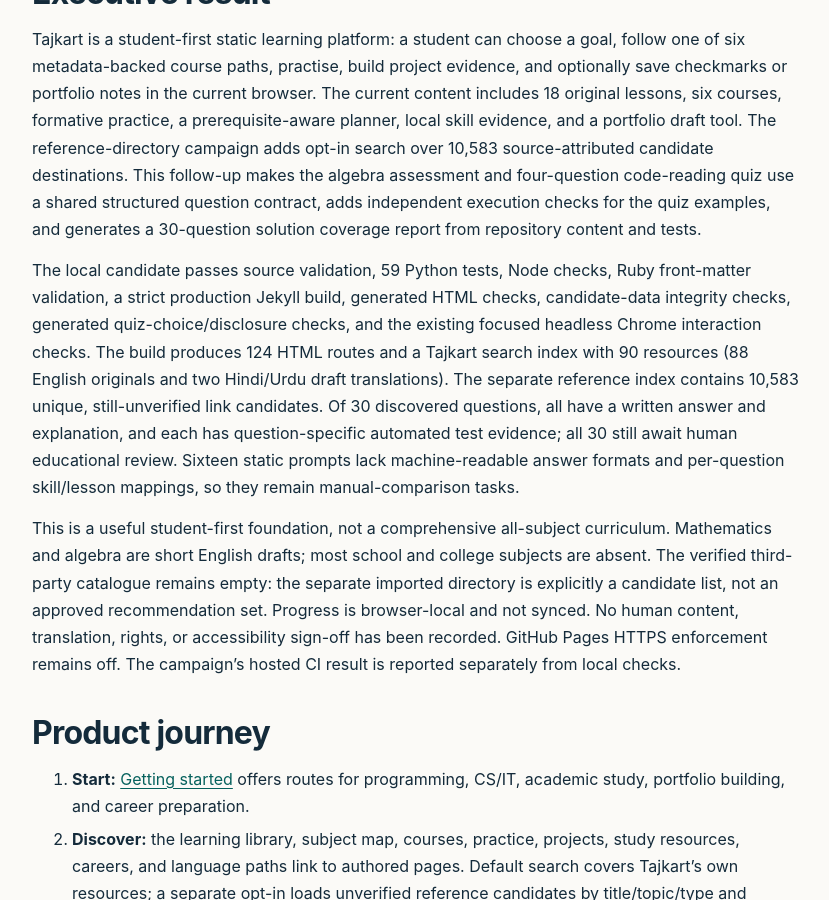
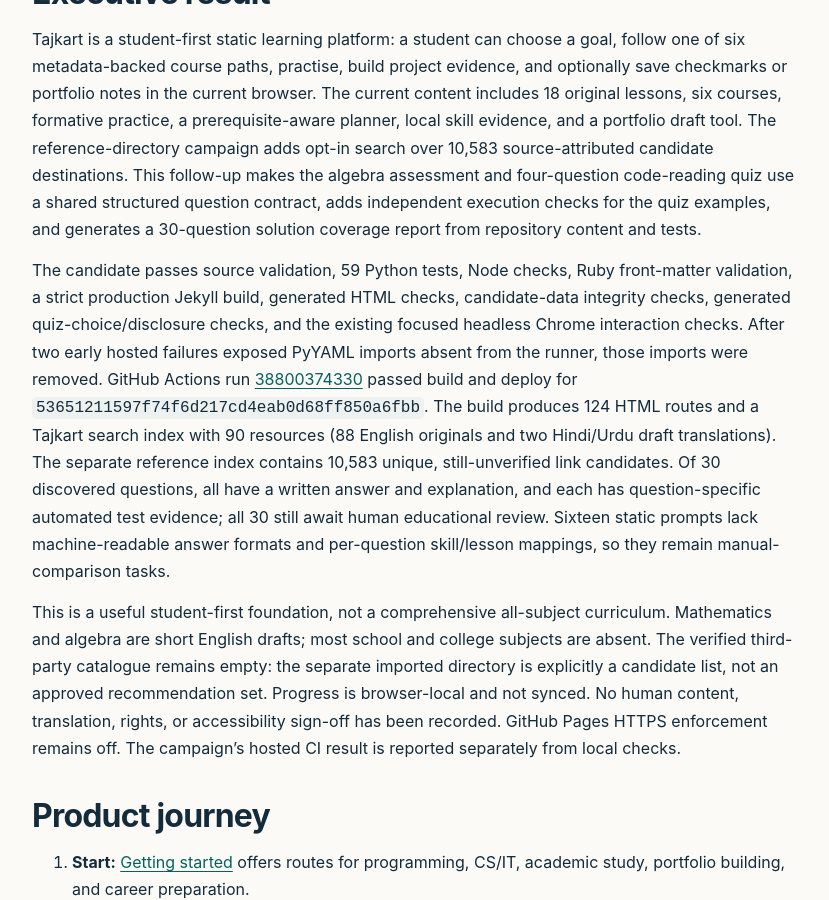
Before and after one commit to shahanishashmi/tajkart-student-hub, a Jekyll site: the page built from docs/MASTER_AUDIT_REPORT.md, in a window 1280 px wide and 900 px high, scrolled down 828 px. Shown: the whole window, without its empty margins (32-861 px from the left). Built offline with Jekyll 4.4.1, drawn with Linux system fonts in a browser that asks for light colours; some of the changed text lies outside the part shown.

Commit message:
Record hosted solution engine verification

```diff
--- a/docs/MASTER_AUDIT_REPORT.md
+++ b/docs/MASTER_AUDIT_REPORT.md
@@ -16,7 +16,7 @@
 
 Tajkart is a student-first static learning platform: a student can choose a goal, follow one of six metadata-backed course paths, practise, build project evidence, and optionally save checkmarks or portfolio notes in the current browser. The current content includes 18 original lessons, six courses, formative practice, a prerequisite-aware planner, local skill evidence, and a portfolio draft tool. The reference-directory campaign adds opt-in search over 10,583 source-attributed candidate destinations. This follow-up makes the algebra assessment and four-question code-reading quiz use a shared structured question contract, adds independent execution checks for the quiz examples, and generates a 30-question solution coverage report from repository content and tests.
 
-The local candidate passes source validation, 59 Python tests, Node checks, Ruby front-matter validation, a strict production Jekyll build, generated HTML checks, candidate-data integrity checks, generated quiz-choice/disclosure checks, and the existing focused headless Chrome interaction checks. The build produces 124 HTML routes and a Tajkart search index with 90 resources (88 English originals and two Hindi/Urdu draft translations). The separate reference index contains 10,583 unique, still-unverified link candidates. Of 30 discovered questions, all have a written answer and explanation, and each has question-specific automated test evidence; all 30 still await human educational review. Sixteen static prompts lack machine-readable answer formats and per-question skill/lesson mappings, so they remain manual-comparison tasks.
+The candidate passes source validation, 59 Python tests, Node checks, Ruby front-matter validation, a strict production Jekyll build, generated HTML checks, candidate-data integrity checks, generated quiz-choice/disclosure checks, and the existing focused headless Chrome interaction checks. After two early hosted failures exposed PyYAML imports absent from the runner, those imports were removed. GitHub Actions run [38800374330](https://github.com/shahanishashmi/tajkart-student-hub/actions/runs/38800374330) passed build and deploy for `53651211597f74f6d217cd4eab0d68ff850a6fbb`. The build produces 124 HTML routes and a Tajkart search index with 90 resources (88 English originals and two Hindi/Urdu draft translations). The separate reference index contains 10,583 unique, still-unverified link candidates. Of 30 discovered questions, all have a written answer and explanation, and each has question-specific automated test evidence; all 30 still await human educational review. Sixteen static prompts lack machine-readable answer formats and per-question skill/lesson mappings, so they remain manual-comparison tasks.
 
 This is a useful student-first foundation, not a comprehensive all-subject curriculum. Mathematics and algebra are short English drafts; most school and college subjects are absent. The verified third-party catalogue remains empty: the separate imported directory is explicitly a candidate list, not an approved recommendation set. Progress is browser-local and not synced. No human content, translation, rights, or accessibility sign-off has been recorded. GitHub Pages HTTPS enforcement remains off. The campaign's hosted CI result is reported separately from local checks.
 
@@ -52,7 +52,7 @@
 | Translation and localization | One Hindi and one Urdu draft translation of the Python variables lesson; Unicode and RTL-aware styles. | **Partial.** Both drafts await fluent review. The 57 locale records belong to the reference snapshot, not Tajkart translations. |
 | Search and discovery | Generated Tajkart index with 90 resources plus a separate 10,583-destination candidate index; opt-in source-locale and topic filters. | **Implemented locally.** The candidate file is lazy-loaded and not included in the default Tajkart search count. Browser, accessibility, and usability review remain open. |
 | Contribution and editorial process | Contribution guide, schemas, review metadata, issue/PR templates, code of conduct, and editorial guidance. | **Partial.** Rights-holder still needs to decide explicit reuse permission for substantial outside contributions. |
-| Validation and maintenance | SHA-pinned Pages workflow, source/schema checks, Python/Node/Ruby checks, Jekyll build, generated HTML validation. | **Local checks pass.** Two hosted runs exposed PyYAML imports in the coverage script and its new test module; both now use the repository's built-in parser. No full external-link crawl or scheduled freshness process was run. |
+| Validation and maintenance | SHA-pinned Pages workflow, source/schema checks, Python/Node/Ruby checks, Jekyll build, generated HTML validation. | **Local and hosted checks pass.** Two early hosted runs exposed PyYAML imports in the coverage script and test module; both now use the built-in parser. Run `38800374330` passed build and deploy. No full external-link crawl or scheduled freshness process was run. |
 | Accessibility and responsive design | Semantic landmarks, skip link, visible focus, reduced-motion and RTL-aware CSS, structural HTML validation. | **Automated checks plus narrow browser smoke test.** Human keyboard, zoom/reflow, mobile, RTL, screen-reader, and contrast review remain open. |
 
 The historical file-level reference mapping is in the [reference parity matrix]({{ '/docs/REFERENCE_PARITY_MATRIX/' | relative_url }}), which is explicitly marked as superseded for Tajkart's current counts. Source snapshot and taxonomy notes are in the [reference coverage audit]({{ '/docs/REFERENCE_COVERAGE/' | relative_url }}).
@@ -178,7 +178,7 @@
 | Study planner | Catalog generated from six course pages and explicit related_resources; 33 sessions, lesson/prerequisite routes, time estimates, local checkmarks, and next-step recommendations. | Local storage is optional and not private from anyone with access to the browser profile; time is estimated; sequence quality needs educator review. |
 | Portfolio drafts | Optional title, summary, skills, status, and project URL stored locally. URL validation requires HTTPS and no embedded credentials; safe DOM text rendering prevents entered markup from becoming elements. | Drafts are neither submitted nor published, synced, verified, or certified. Users should not save secrets or sensitive information. |
 | Validator and regressions | Self-prerequisite and directed-cycle detection; assessment ID/schema/skill/route/answer-format/review consistency checks; SQL null/non-positive/tie/empty cases. | Graph integrity cannot prove prerequisite appropriateness; SQL execution was tested with SQLite only. |
-| Cross-platform assessment tooling | Hosted runs exposed PyYAML imports in both the coverage script and its test module, while the CI runner installs no PyYAML. Both now use the existing standard-library front-matter helpers; source validation and all 59 Python tests pass locally after the corrections. | The corrected commit still needs a hosted Actions run. |
+| Cross-platform assessment tooling | Two early hosted runs exposed PyYAML imports in the coverage script and its test module; both now use the existing standard-library front-matter helpers. Source validation and all 59 Python tests pass locally. | Corrected commit `5365121` passed the hosted build and deployment workflow. |
 
 The Phase 3 controls are local and deterministic; they do not create a student account, claim to assess a learner's complete ability, or execute learner-supplied code.
 
@@ -225,14 +225,14 @@
 - The project URL https://shahanishashmi.github.io/tajkart-student-hub/ serves with valid TLS, but HTTP also serves the site and the Pages API reports https_enforced: false.
 - The owner authorized enabling **Enforce HTTPS** for that project URL. The API update was rejected with HTTP 404, “The certificate does not exist yet”; no setting changed. Retry only that setting after GitHub reports certificate readiness.
 - Latest recorded probes show apex/www returning GitHub Pages 404 and learn.shahanishashmi.me unresolved. No DNS or _config.yml change is authorized by the current project-URL instruction; keep the known hostname issue visible.
-- Baseline `b4e1980` is published on `main`; it contains the reference candidate directory and student learning tools. Actions run [38799996735](https://github.com/shahanishashmi/tajkart-student-hub/actions/runs/38799996735) for `ec999ba` failed because the new coverage script imported unavailable PyYAML. Run [38800191889](https://github.com/shahanishashmi/tajkart-student-hub/actions/runs/38800191889) for `cd72092` passed coverage but found the same unavailable import in the new assessment tests. Both imports are now removed in the local correction, which passes all 59 tests and validation; its hosted rerun is pending. Do not infer hosted success from local checks.
+- Baseline `b4e1980` is published on `main`; it contains the reference candidate directory and student learning tools. Actions runs [38799996735](https://github.com/shahanishashmi/tajkart-student-hub/actions/runs/38799996735) and [38800191889](https://github.com/shahanishashmi/tajkart-student-hub/actions/runs/38800191889) found PyYAML imports unavailable on the runner; those failures were fixed. The final run [38800374330](https://github.com/shahanishashmi/tajkart-student-hub/actions/runs/38800374330) passed both build and deploy for `5365121`. HTTPS enforcement remains a separate blocker: the project setting is off, HTTP still serves the site, and the earlier authorized API update reported that the certificate does not exist yet. Do not infer secure-release readiness from a successful Pages workflow.
 - Human mathematics/programming review, fluent Hindi/Urdu review, manual accessibility review, contributor-rights decision, and any third-party catalog review remain outstanding.
 
 Do not call this secure-release ready until HTTPS enforcement is confirmed, hosted Actions succeeds for the reviewed commit, the selected browser/release smoke checks pass, and the human review states are truthful.
 
 ## Worktree and change record
 
-The pre-existing worktree was clean and synchronized at `b4e19802d7dfd1c43b83bc1fd621e61b606b2a62` before this follow-up. Commits `ec999ba4f02294f63df7b1e1a17115fabf83a008` and `cd720928e34fa8c67a04ef0c406c0d6a0d8b335d` were pushed to `main`; their hosted runs exposed missing PyYAML imports in the new coverage script and assessment test. This audit includes the local correction removing both imports, pending its final hosted verification.
+The pre-existing worktree was clean and synchronized at `b4e19802d7dfd1c43b83bc1fd621e61b606b2a62` before this follow-up. Commits `ec999ba4f02294f63df7b1e1a17115fabf83a008`, `cd720928e34fa8c67a04ef0c406c0d6a0d8b335d`, and `53651211597f74f6d217cd4eab0d68ff850a6fbb` were pushed to `main`. The two initial workflow failures identified unavailable PyYAML imports; the standard-library correction passed local tests and GitHub Actions build/deploy run `38800374330`. No DNS, Pages settings, or license was changed.
 
 Core files added/used for this increment include _data/algebra_assessment.json, data/assessment_question.schema.json, assets/js/learning-tools.js, learning/planner/index.md, the algebra course/lessons/problem set, the student portfolio brief, tests/learning_tools_test.js, tests/test_algebra_foundations.py, and tests/test_assessment_contract.py. Core integration points include assets/js/site.js, assets/css/site.css, _layouts/default.html, scripts/validate_site.py, .github/workflows/pages.yml, and the content/progress/audit documents. The full accumulated path list remains available in git status --short.
 
```
Also changed, not shown: docs/CONTENT_PROGRESS.md (+2 -2 lines).
